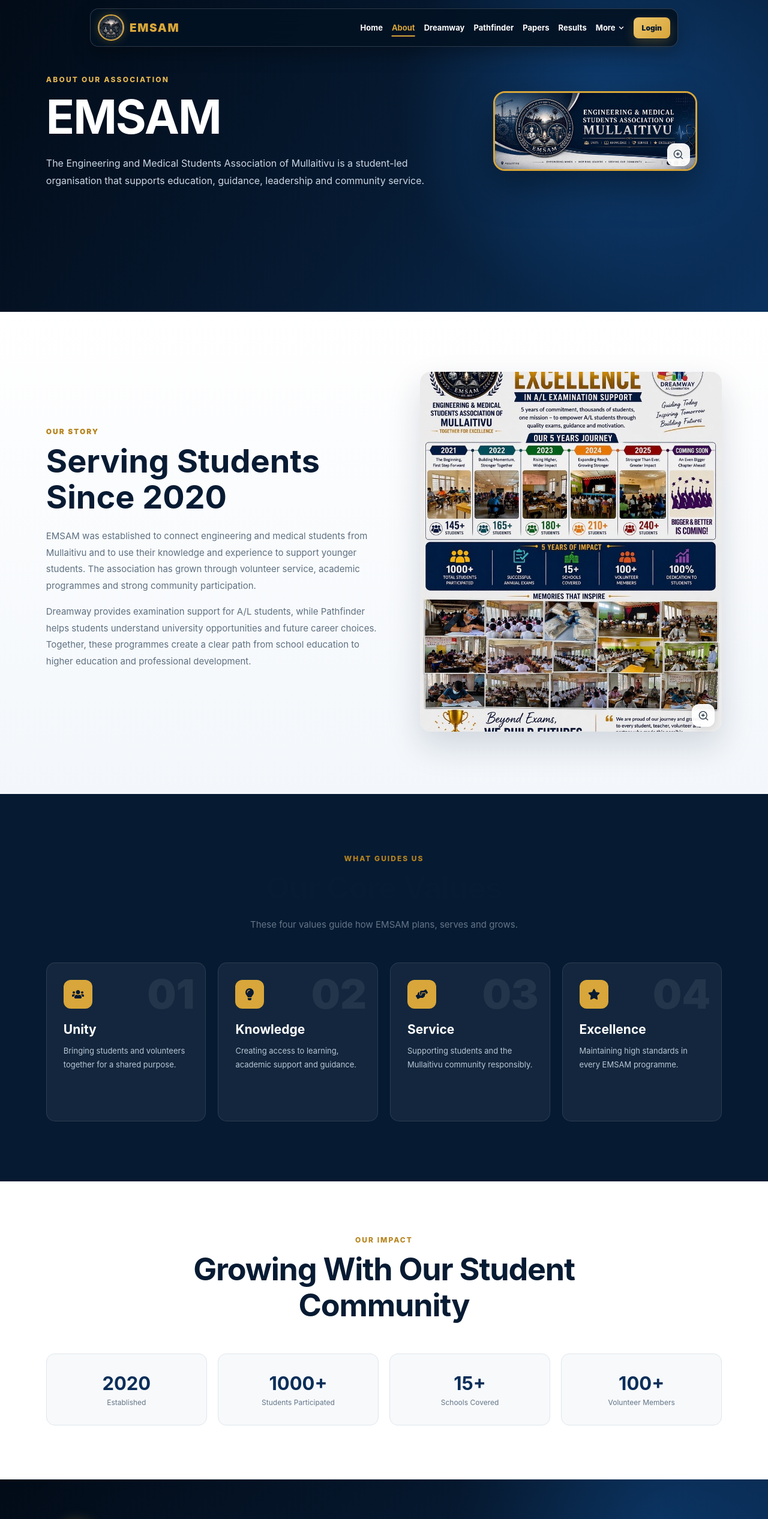
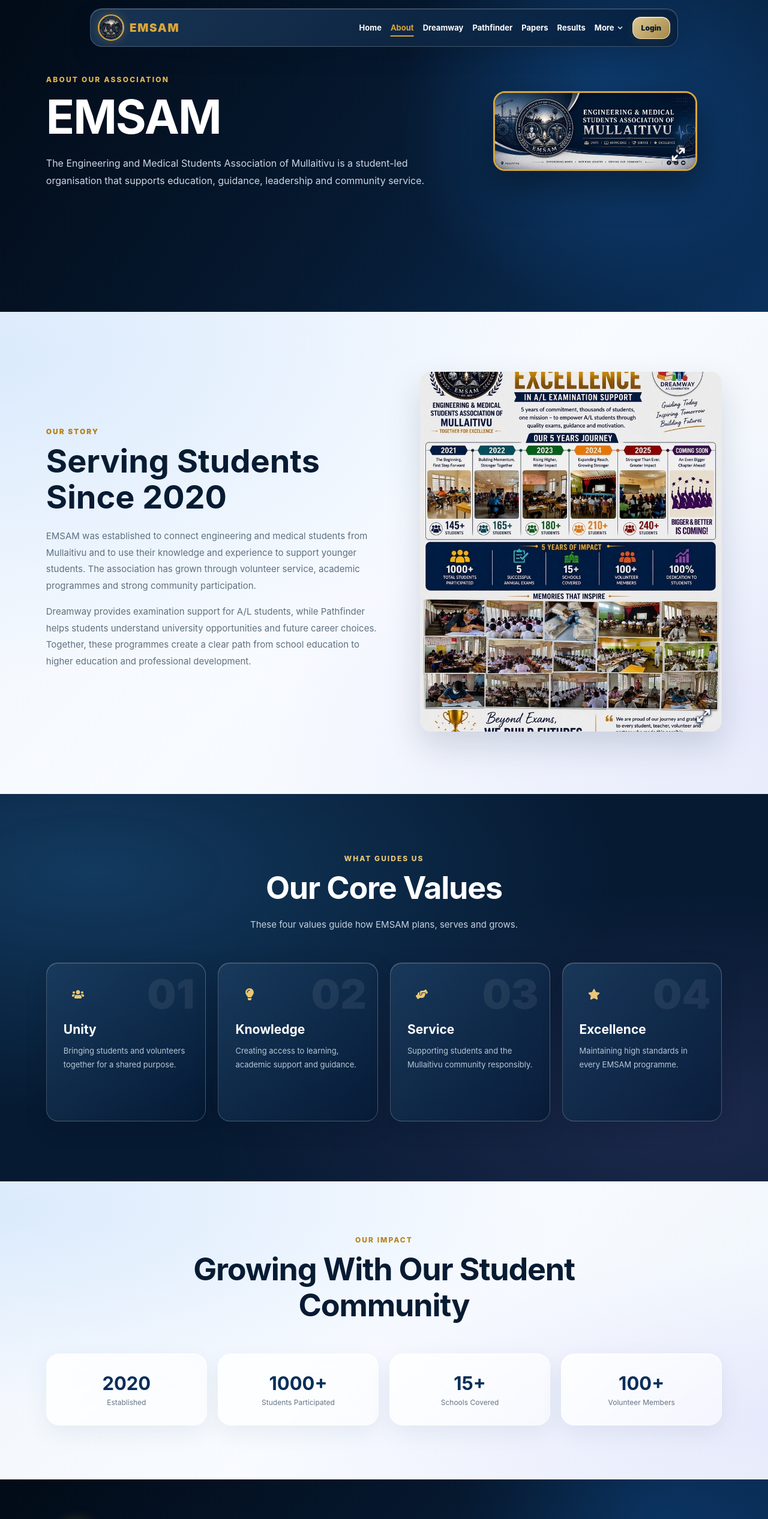
Before and after one commit to Yathi2401/EMSAM-Website, a React (Vite) app in the folder frontend/: page /about in a window 1280 px wide. Shown: the top 2533 px of the page at 60% size. Built offline with nearby package versions, Linux system fonts and the light colour scheme; no server answers.

Commit message:
Apply glass surfaces and transparent diagonal photo controls

```diff
--- a/frontend/src/components/PosterImage.css
+++ b/frontend/src/components/PosterImage.css
@@ -18,17 +18,15 @@
   place-items: center;
   width: 38px;
   height: 38px;
-  border: 1px solid rgba(255, 255, 255, 0.8);
-  border-radius: 12px;
-  background: rgba(255, 255, 255, 0.94);
-  color: #243447;
-  box-shadow: 0 2px 12px rgba(15, 23, 42, 0.12);
+  border: 0;
+  background: transparent;
+  color: #fff;
   font-size: 19px;
   pointer-events: none;
 }
-.poster-link-hint svg { stroke-width: 1.7; }
+.poster-link-hint svg { width: 25px; height: 25px; filter: drop-shadow(0 1px 2px #071b33) drop-shadow(0 0 1px #071b33); }
 .poster-link:hover .poster-link-hint,
-.poster-link:focus-visible .poster-link-hint { background: #fff; color: #0b559d; }
+.poster-link:focus-visible .poster-link-hint { color: #fff; transform: scale(1.08); }
 
 .pathfinder-main-poster .poster-link { height: 100%; }
 
@@ -71,16 +69,15 @@
   place-items: center;
   width: 44px;
   height: 44px;
-  border: 1px solid rgba(255, 255, 255, 0.7);
-  border-radius: 14px;
-  background: rgba(255, 255, 255, 0.94);
-  color: #243447;
-  box-shadow: 0 4px 20px rgba(15, 23, 42, 0.12);
-  font-size: 23px;
+  border: 0;
+  border-radius: 8px;
+  background: transparent;
+  color: #fff;
+  font-size: 28px;
   cursor: pointer;
 }
-.poster-dialog-close svg { stroke-width: 1.7; }
-.poster-dialog-close:hover { background: #fff; color: #0b559d; }
+.poster-dialog-close svg { stroke-width: 2; filter: drop-shadow(0 1px 2px #071b33); }
+.poster-dialog-close:hover { color: #d8eaff; }
 .poster-dialog-close:focus-visible { outline: 3px solid #d8a63a; outline-offset: 3px; }
 @media (max-width: 600px) {
   .poster-dialog { padding: 70px 12px 16px; }
--- a/frontend/src/components/PosterImage.jsx
+++ b/frontend/src/components/PosterImage.jsx
@@ -1,6 +1,6 @@
 import { useEffect, useRef, useState } from "react";
 import { createPortal } from "react-dom";
-import { FiZoomIn, FiX } from "react-icons/fi";
+import { FiX } from "react-icons/fi";
 import "./PosterImage.css";
 
 export default function PosterImage({ src, alt, className }) {
@@ -24,11 +24,15 @@
       <button className="poster-link" type="button" onClick={() => setOpen(true)}
         aria-label={`Enlarge image: ${alt}`} aria-haspopup="dialog">
         <img src={src} alt={alt} className={className} />
-        <span className="poster-link-hint" aria-hidden="true"><FiZoomIn /></span>
+        <span className="poster-link-hint" aria-hidden="true">
+          <svg viewBox="0 0 24 24" fill="none" stroke="currentColor" strokeWidth="2.8" strokeLinecap="round" strokeLinejoin="round">
+            <path d="M14 10 21 3M15 3h6v6M10 14l-7 7M3 15v6h6" />
+          </svg>
+        </span>
       </button>
       {open && createPortal(
         <dialog ref={dialogRef} className="poster-dialog" aria-label={alt || "Image preview"}
-          onClose={() => setOpen(false)}
+          onClose={() => { if (!dialogRef.current?.open) setOpen(false); }}
           onClick={event => { if (event.target === event.currentTarget) setOpen(false); }}>
           <button className="poster-dialog-close" type="button" aria-label="Close image" autoFocus onClick={() => setOpen(false)}><FiX aria-hidden="true" /></button>
           <img className="poster-dialog-image" src={src} alt={alt} />
--- /dev/null
+++ b/frontend/src/glass.css
@@ -0,0 +1,117 @@
+/* Shared glass surfaces. Keep text opaque; only the surface is translucent. */
+:root {
+  --glass-light: linear-gradient(135deg, rgba(255,255,255,.86), rgba(255,255,255,.54));
+  --glass-dark: linear-gradient(135deg, rgba(30,61,94,.82), rgba(6,26,50,.72));
+  --glass-edge: rgba(255,255,255,.8);
+  --glass-shadow: 0 12px 36px rgba(31,65,105,.08), inset 0 1px 0 rgba(255,255,255,.9);
+}
+
+/* Soft color underneath the glass makes its depth visible without busy patterns. */
+:is(.home-about, .home-gallery, .home-news, .about-story, .about-impact,
+    .dreamway-intro, .dreamway-posters, .pathfinder-focus, .papers-section,
+    .results-section, .announcement-section, .contact-section, .auth-section, .dashboard-content) {
+  background: radial-gradient(ellipse at 0% 10%, rgba(147,197,253,.24), transparent 52%),
+    radial-gradient(ellipse at 100% 80%, rgba(196,181,253,.18), transparent 48%),
+    linear-gradient(135deg, #f1f6fc, #f8fbff 50%, #edf4fb);
+}
+
+:is(.news-card, .announcement-card, .auth-card, .contact-form, .result-form,
+    .result-sheet, .paper-filters, .paper-card, .profile-card, .messages-card, .admin-form,
+    .dashboard-service-grid a, .dreamway-stream-grid article, .pathfinder-focus-grid article,
+    .about-impact-grid div, .contact-info-cards div, .dreamway-poster-grid figure) {
+  background: var(--glass-light);
+  border: 1px solid var(--glass-edge);
+  border-radius: 22px;
+  box-shadow: var(--glass-shadow);
+  backdrop-filter: blur(18px) saturate(135%);
+  -webkit-backdrop-filter: blur(18px) saturate(135%);
+}
+
+:is(.site-navbar, .more-dropdown, .programme-card, .about-value-card,
+    .dreamway-service-grid a, .social-card, .admin-summary-grid div, .result-summary div) {
+  background: var(--glass-dark);
+  border: 1px solid rgba(255,255,255,.22);
+  border-radius: 20px;
+  box-shadow: 0 12px 36px rgba(2,11,23,.16), inset 0 1px 0 rgba(255,255,255,.16);
+  backdrop-filter: blur(22px) saturate(145%);
+  -webkit-backdrop-filter: blur(22px) saturate(145%);
+}
+.site-navbar { background: linear-gradient(125deg, rgba(24,49,76,.77), rgba(3,18,35,.68)); }
+.section-heading.light-heading h2 { color: #fff; }
+.section-heading.light-heading p:last-child { color: #c5d2df; }
+.section-heading.light-heading .eyebrow { color: #eac775; }
+.more-dropdown { background: rgba(6,26,50,.94); }
+
+:is(.home-programmes, .about-values-section, .dreamway-services, .pathfinder-gallery) {
+  background: radial-gradient(ellipse at 12% 20%, rgba(44,123,187,.33), transparent 55%),
+    radial-gradient(ellipse at 90% 85%, rgba(107,92,165,.22), transparent 50%), #061a32;
+}
+
+:is(.home-values span, .profile-grid div, .message-list article, .admin-record, .subject-results > div) {
+  background: rgba(255,255,255,.48);
+  border: 1px solid rgba(174,195,216,.4);
+  box-shadow: inset 0 1px 0 rgba(255,255,255,.8);
+  border-radius: 14px;
+}
+
+:is(.admin-form, .auth-card, .contact-form, .result-form) :is(input, select, textarea),
+.paper-filters select, .paper-search-box, .user-search, .message-list select {
+  background: rgba(255,255,255,.64);
+  border: 1px solid rgba(116,145,175,.4);
+  border-radius: 12px;
+  color: #071b33;
+  box-shadow: inset 0 1px 2px rgba(31,65,105,.03);
+}
+.paper-search-box input { background: transparent; }
+select option { background: #fff; color: #071b33; }
+
+/* Text actions retain clear boundaries; standalone icons have no filled tiles. */
+.primary-button, .nav-login, .dashboard-hero button,
+:is(.admin-form, .auth-card, .contact-form, .result-form) button[type="submit"],
+.paper-filters button, .paper-card > a {
+  background: linear-gradient(135deg, rgba(250,222,158,.88), rgba(226,179,77,.72));
+  color: #071b33;
+  border: 1px solid rgba(255,235,189,.85);
+  border-radius: 14px;
+  box-shadow: 0 6px 18px rgba(163,119,29,.12), inset 0 1px 0 rgba(255,255,255,.65);
+  backdrop-filter: blur(12px);
+  -webkit-backdrop-filter: blur(12px);
+}
+.secondary-button, .dark-link {
+  background: var(--glass-dark);
+  border: 1px solid rgba(255,255,255,.3);
+  border-radius: 14px;
+  backdrop-filter: blur(12px);
+  -webkit-backdrop-filter: blur(12px);
+}
+.admin-record button, .user-pagination button, .admin-form .cancel-edit {
+  background: rgba(255,255,255,.5);
+  border-radius: 12px;
+}
+
+.about-value-icon, .auth-card-title > span, .result-form-title > svg, .paper-icon,
+.social-card:is(.facebook, .instagram, .whatsapp, .telegram) > span,
+.contact-socials :is(.facebook, .instagram, .whatsapp, .telegram) {
+  background: transparent;
+  border: 0;
+  box-shadow: none;
+}
+.about-value-icon { color: #eac775; }
+.auth-card-title > span, .result-form-title > svg { color: #1769c2; }
+.paper-icon { color: #b62f3d; }
+.contact-socials :is(.facebook, .instagram, .whatsapp, .telegram) { color: #1769c2; }
+.social-card > span { color: #e0edff; }
+
+@media (max-width: 900px) {
+  .site-nav-links { background: rgba(6,26,50,.94); backdrop-filter: blur(24px); -webkit-backdrop-filter: blur(24px); }
+  .more-dropdown { background: rgba(255,255,255,.05); }
+}
+
+/* Opaque fallback preserves readability when glass is unavailable or unwanted. */
+@supports not (backdrop-filter: blur(1px)) {
+  :root { --glass-light: #f8fbff; --glass-dark: #102c49; }
+}
+@media (prefers-reduced-transparency: reduce) {
+  :root { --glass-light: #f8fbff; --glass-dark: #102c49; }
+  .site-navbar, .site-nav-links { background: #102c49; }
+}
--- a/frontend/src/main.jsx
+++ b/frontend/src/main.jsx
@@ -3,6 +3,7 @@
 import { BrowserRouter } from "react-router-dom";
 import App from "./App.jsx";
 import "./index.css";
+import "./glass.css";
 
 createRoot(document.getElementById("root")).render(
   <StrictMode>
```
